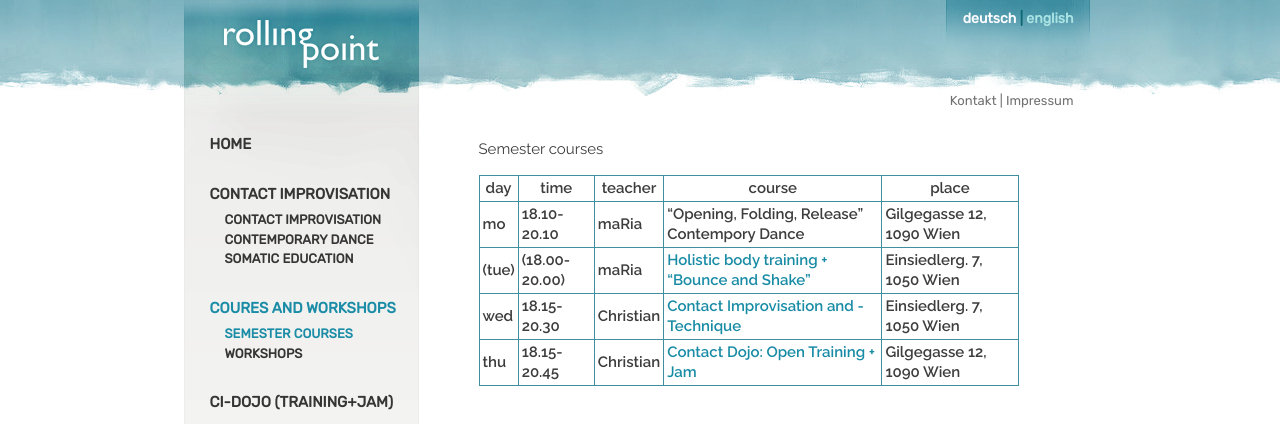
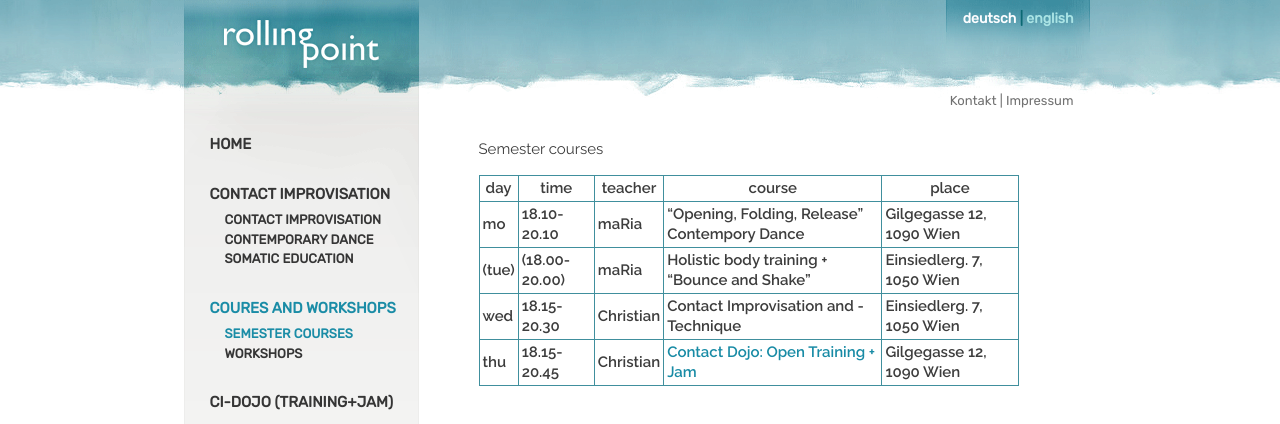
Before and after one commit to manulari/rollingpointat, a Jekyll site: the page built from _pages_en/en-kurse.md, in a window 1280 px wide. Shown: the top 424 px of the page. Built offline with Jekyll 4.4.1, drawn with Linux system fonts in a browser that asks for light colours; comment, search, counter and statistics services are not loaded.

Commit message:
Update page (en) “en-kurse”

```diff
--- a/_pages_en/en-kurse.md
+++ b/_pages_en/en-kurse.md
@@ -5,18 +5,18 @@ language: en
 ---
 Semester courses
 
-| day       | time              | teacher       | course                                                 | place                         |
-| --------- | ----------------- | ------------- | ------------------------------------------------------ | ----------------------------- |
-| **mo**    | **18.10-20.10**   | **maRia**     | **"Opening, Folding, Release" Contempory Dance**       | **Gilgegasse 12, 1090 Wien**  |
-| **(tue)** | **(18.00-20.00)** | **maRia**     | **[Holistic body training + "Bounce and Shake"](#di)** | **Einsiedlerg. 7, 1050 Wien** |
-| **wed**   | **18.15-20.30**   | **Christian** | **[Contact Improvisation and -Technique](#mi)**        | **Einsiedlerg. 7, 1050 Wien** |
-| **thu**   | **18.15-20.45**   | **Christian** | **[Contact Dojo: Open Training + Jam](#do)**           | **Gilgegasse 12, 1090 Wien**  |
+| day       | time              | teacher       | course                                                                               | place                         |
+| --------- | ----------------- | ------------- | ------------------------------------------------------------------------------------ | ----------------------------- |
+| **mo**    | **18.10-20.10**   | **maRia**     | **"Ope**[](#emo)**nin**[](#emo)**g, Folding, Release" Contem**[](#emo)**pory Dance** | **Gilgegasse 12, 1090 Wien**  |
+| **(tue)** | **(18.00-20.00)** | **maRia**     | **Ho**[](#edi)**listic body training + "Bounce and Shake"**                          | **Einsiedlerg. 7, 1050 Wien** |
+| **wed**   | **18.15-20.30**   | **Christian** | **Contact Improvisation and -Technique**                                             | **Einsiedlerg. 7, 1050 Wien** |
+| **thu**   | **18.15-20.45**   | **Christian** | **[Contact Dojo: Open Training + Jam](#edo)**                                        | **Gilgegasse 12, 1090 Wien**  |
 
 &nbsp;
 
 ### Start summer semester 2022: 28.2.-3.3.2022
 
-<div class="named-anchor" id="mo"></div>
+<div class="named-anchor" id="moe"></div>
 
 #### „Opening, Folding, Release“
 
@@ -27,7 +27,7 @@ Turnsaal VS Gilgegasse 12, 1090 Wien
 
 Release technique into momentum, improvisation, dance sequences, somatics and embodiment
 
-<div class="named-anchor" id="di"></div>
+<div class="named-anchor" id="die"></div>
 
 #### Holistic Body Training for CI + „Bounce and Shake"
 
@@ -41,7 +41,7 @@ Elements of Yoga, Qi Gong, Mentastics and Contemporary Dance\
 Strenght, mobility and coordination training\
 Open dancing and shaking to music
 
-<div class="named-anchor" id="mi"></div>
+<div class="named-anchor" id="mie"></div>
 
 #### Contact Improvisation and - Technique
 
@@ -56,7 +56,7 @@ Strenght, mobility and coordination training\
 Easy jumps and lifts\
 Group improvisation and Instant Composition
 
-<div class="named-anchor" id="do"></div>
+<div class="named-anchor" id="doe"></div>
 
 #### Contact Dojo: Open Training + Jam
 
```
